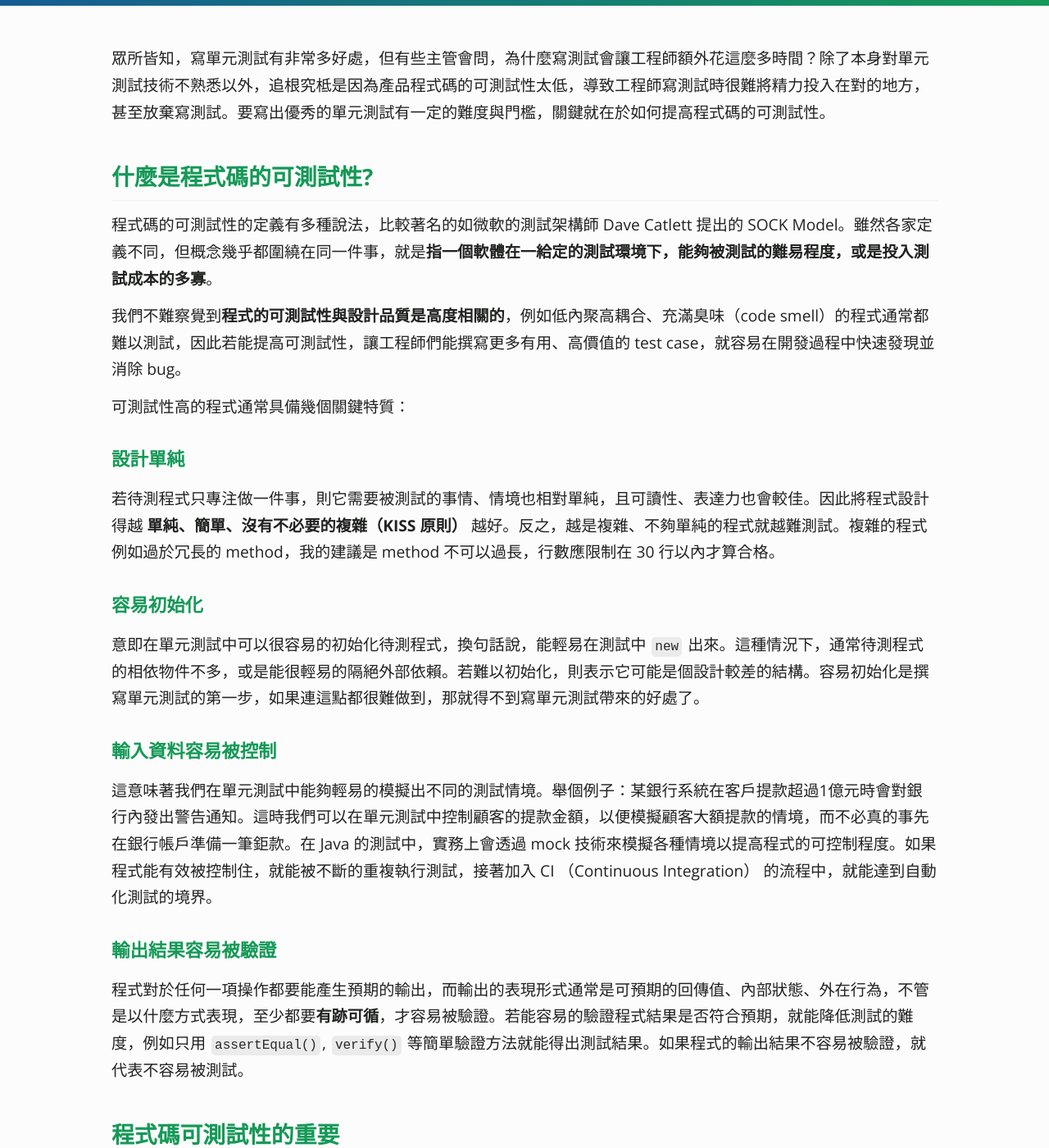
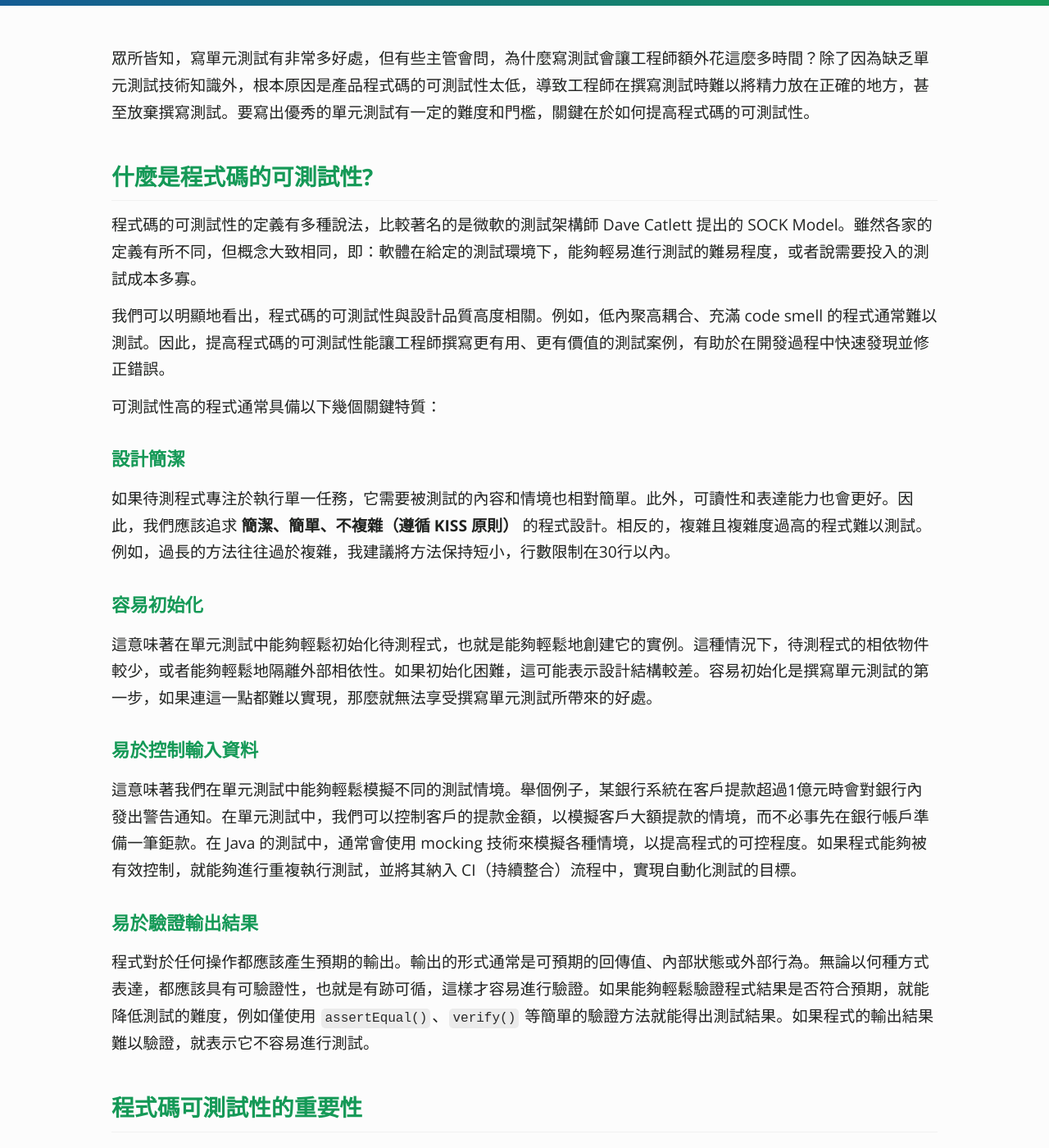
Before and after one commit to KaiSheng714/KaiSheng714.github.io, a Jekyll site: the page built from _posts/2022-07-04-testability.md, in a window 1280 px wide and 1400 px high, scrolled down 245 px. Shown: the whole window at 82% size. Built offline with Jekyll 4.4.1, drawn with Linux system fonts in a browser that asks for light colours; comment, search, counter and statistics services are not loaded; some of the changed text lies outside the part shown.

Commit message:
testability

```diff
--- a/_posts/2022-07-04-testability.md
+++ b/_posts/2022-07-04-testability.md
@@ -6,36 +6,34 @@ permalink: /articles/testability
 categories: [Design, Unit-testing]
 image: /assets/image/site-image-small.png
 ---
- 眾所皆知，寫單元測試有非常多好處，但有些主管會問，為什麼寫測試會讓工程師額外花這麼多時間？除了本身對單元測試技術不熟悉以外，追根究柢是因為產品程式碼的可測試性太低，導致工程師寫測試時很難將精力投入在對的地方，甚至放棄寫測試。要寫出優秀的單元測試有一定的難度與門檻，關鍵就在於如何提高程式碼的可測試性。
+ 眾所皆知，寫單元測試有非常多好處，但有些主管會問，為什麼寫測試會讓工程師額外花這麼多時間？除了因為缺乏單元測試技術知識外，根本原因是產品程式碼的可測試性太低，導致工程師在撰寫測試時難以將精力放在正確的地方，甚至放棄撰寫測試。要寫出優秀的單元測試有一定的難度和門檻，關鍵在於如何提高程式碼的可測試性。
 
 ## **什麼是程式碼的可測試性?**
 
-程式碼的可測試性的定義有多種說法，比較著名的如微軟的測試架構師 Dave Catlett 提出的 SOCK Model。雖然各家定義不同，但概念幾乎都圍繞在同一件事，就是**指一個軟體在一給定的測試環境下，能夠被測試的難易程度，或是投入測試成本的多寡**。
+程式碼的可測試性的定義有多種說法，比較著名的是微軟的測試架構師 Dave Catlett 提出的 SOCK Model。雖然各家的定義有所不同，但概念大致相同，即：軟體在給定的測試環境下，能夠輕易進行測試的難易程度，或者說需要投入的測試成本多寡。
 
-我們不難察覺到**程式的可測試性與設計品質是高度相關的**，例如低內聚高耦合、充滿臭味（code smell）的程式通常都難以測試，因此若能提高可測試性，讓工程師們能撰寫更多有用、高價值的 test case，就容易在開發過程中快速發現並消除 bug。
+我們可以明顯地看出，程式碼的可測試性與設計品質高度相關。例如，低內聚高耦合、充滿 code smell 的程式通常難以測試。因此，提高程式碼的可測試性能讓工程師撰寫更有用、更有價值的測試案例，有助於在開發過程中快速發現並修正錯誤。
 
-可測試性高的程式通常具備幾個關鍵特質：
+可測試性高的程式通常具備以下幾個關鍵特質：
 
-### **設計單純**
-若待測程式只專注做一件事，則它需要被測試的事情、情境也相對單純，且可讀性、表達力也會較佳。因此將程式設計得越 **單純、簡單、沒有不必要的複雜（KISS 原則）** 越好。反之，越是複雜、不夠單純的程式就越難測試。複雜的程式例如過於冗長的 method，我的建議是 method 不可以過長，行數應限制在 30 行以內才算合格。
+### **設計簡潔**
+如果待測程式專注於執行單一任務，它需要被測試的內容和情境也相對簡單。此外，可讀性和表達能力也會更好。因此，我們應該追求 **簡潔、簡單、不複雜（遵循 KISS 原則）** 的程式設計。相反的，複雜且複雜度過高的程式難以測試。例如，過長的方法往往過於複雜，我建議將方法保持短小，行數限制在30行以內。
 
 ### **容易初始化**
-意即在單元測試中可以很容易的初始化待測程式，換句話說，能輕易在測試中 `new` 出來。這種情況下，通常待測程式的相依物件不多，或是能很輕易的隔絕外部依賴。若難以初始化，則表示它可能是個設計較差的結構。容易初始化是撰寫單元測試的第一步，如果連這點都很難做到，那就得不到寫單元測試帶來的好處了。
+這意味著在單元測試中能夠輕鬆初始化待測程式，也就是能夠輕鬆地創建它的實例。這種情況下，待測程式的相依物件較少，或者能夠輕鬆地隔離外部相依性。如果初始化困難，這可能表示設計結構較差。容易初始化是撰寫單元測試的第一步，如果連這一點都難以實現，那麼就無法享受撰寫單元測試所帶來的好處。
 
-### **輸入資料容易被控制**
-這意味著我們在單元測試中能夠輕易的模擬出不同的測試情境。舉個例子：某銀行系統在客戶提款超過1億元時會對銀行內發出警告通知。這時我們可以在單元測試中控制顧客的提款金額，以便模擬顧客大額提款的情境，而不必真的事先在銀行帳戶準備一筆鉅款。在 Java 的測試中，實務上會透過 mock 技術來模擬各種情境以提高程式的可控制程度。如果程式能有效被控制住，就能被不斷的重複執行測試，接著加入 CI （Continuous Integration） 的流程中，就能達到自動化測試的境界。
+### **易於控制輸入資料**
+這意味著我們在單元測試中能夠輕鬆模擬不同的測試情境。舉個例子，某銀行系統在客戶提款超過1億元時會對銀行內發出警告通知。在單元測試中，我們可以控制客戶的提款金額，以模擬客戶大額提款的情境，而不必事先在銀行帳戶準備一筆鉅款。在 Java 的測試中，通常會使用 mocking 技術來模擬各種情境，以提高程式的可控程度。如果程式能夠被有效控制，就能夠進行重複執行測試，並將其納入 CI（持續整合）流程中，實現自動化測試的目標。
 
-### **輸出結果容易被驗證**
-程式對於任何一項操作都要能產生預期的輸出，而輸出的表現形式通常是可預期的回傳值、內部狀態、外在行為，不管是以什麼方式表現，至少都要**有跡可循**，才容易被驗證。若能容易的驗證程式結果是否符合預期，就能降低測試的難度，例如只用 `assertEqual()`, `verify()` 等簡單驗證方法就能得出測試結果。如果程式的輸出結果不容易被驗證，就代表不容易被測試。
+### **易於驗證輸出結果**
+程式對於任何操作都應該產生預期的輸出。輸出的形式通常是可預期的回傳值、內部狀態或外部行為。無論以何種方式表達，都應該具有可驗證性，也就是有跡可循，這樣才容易進行驗證。如果能夠輕鬆驗證程式結果是否符合預期，就能降低測試的難度，例如僅使用 `assertEqual()`、`verify()` 等簡單的驗證方法就能得出測試結果。如果程式的輸出結果難以驗證，就表示它不容易進行測試。
 
-## **程式碼可測試性的重要**
-軟體可測試性高，通常就意味著程式碼的品質也高，做出來的產品才會好用。
+## **程式碼可測試性的重要性**
+軟體的可測試性高，通常意味著程式碼的品質也高，這樣製作出來的產品才會好用。
 
-軟體可測試性高，就容易測試左移。測試左移本質上是要儘早發現、預防問題。若能越早發現問題，解決問題的成本就越便宜，我們就能更快速的交付產品給客戶、更快速得到客戶的 feedback，更符合敏捷開發的精神。
+軟體的可測試性高，有助於早期發現和預防問題。如果能越早發現問題，解決問題的成本就越低，我們就能更快地交付產品給客戶，並快速獲得客戶的反饋，符合敏捷開發的原則。
 
-若軟體可測試性越低，工程師就要花越多時間寫測試，而且通常這種測試寫起來也會是一團亂，成效不彰。**若寫測試像是一門賠本生意，就會讓工程師不願意寫測試，或者拖到很晚才開始寫，這些都違背了測試左移的原則以及單元測試的初衷**。
-
-
+如果軟體的可測試性低，工程師就需要花費更多時間寫測試，而這些測試可能會雜亂無章，效果不佳。**如果撰寫測試變成一種損失，工程師就不會願意寫測試，或者會拖延到很晚才開始寫，這違反了測試左移的原則和單元測試的初衷**。
 ## **如何提高程式碼的可測試性**
 
 透過以下幾種方法，可以提高程式碼的可測試性，使得軟體的品質更高，並且更容易維護。
```
